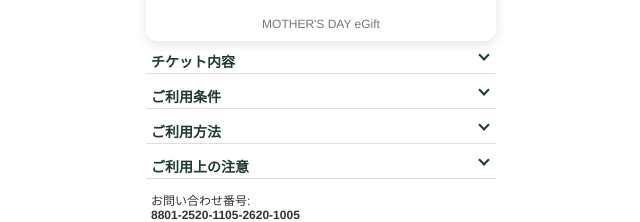
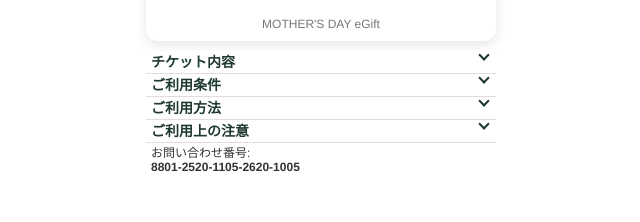
Before and after one commit to potex05/mothersday-gifts-2025, a plain HTML site: page index.html in a window 1280 px wide. Shown: the part 635-857 px from the top of the page, without its empty margins (319-959 px from the left). After the commit the page ends 809 px from the top, so only its background shows below. Drawn offline with Linux system fonts and the light colour scheme.

Commit message:
Update style.css

```diff
--- a/style.css
+++ b/style.css
@@ -235,7 +235,6 @@
     }
 
     .ticket-info details {
-      margin-bottom: 12px;
       border-bottom: 1px solid #e2ddd7;
     }
 
```
